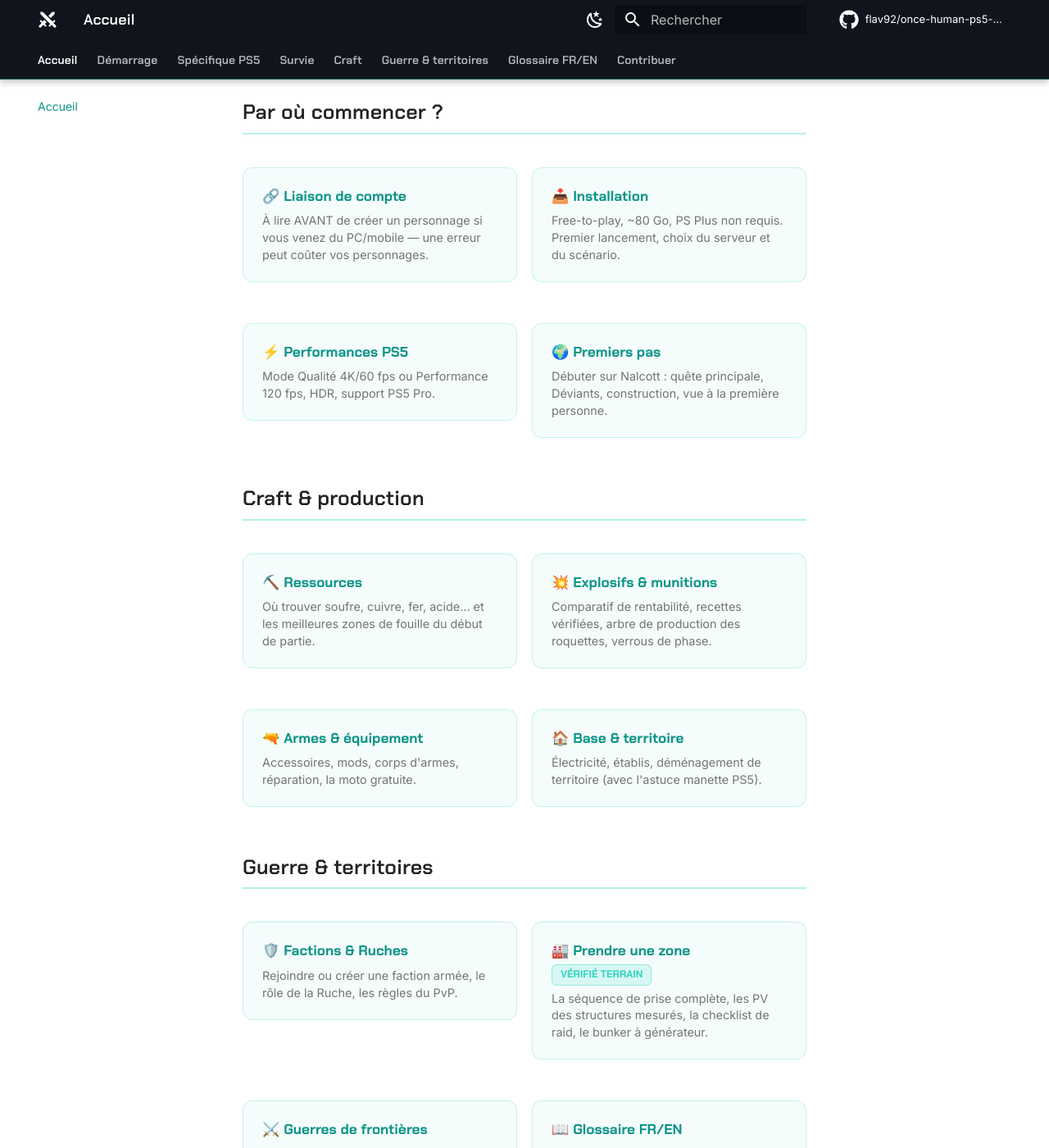
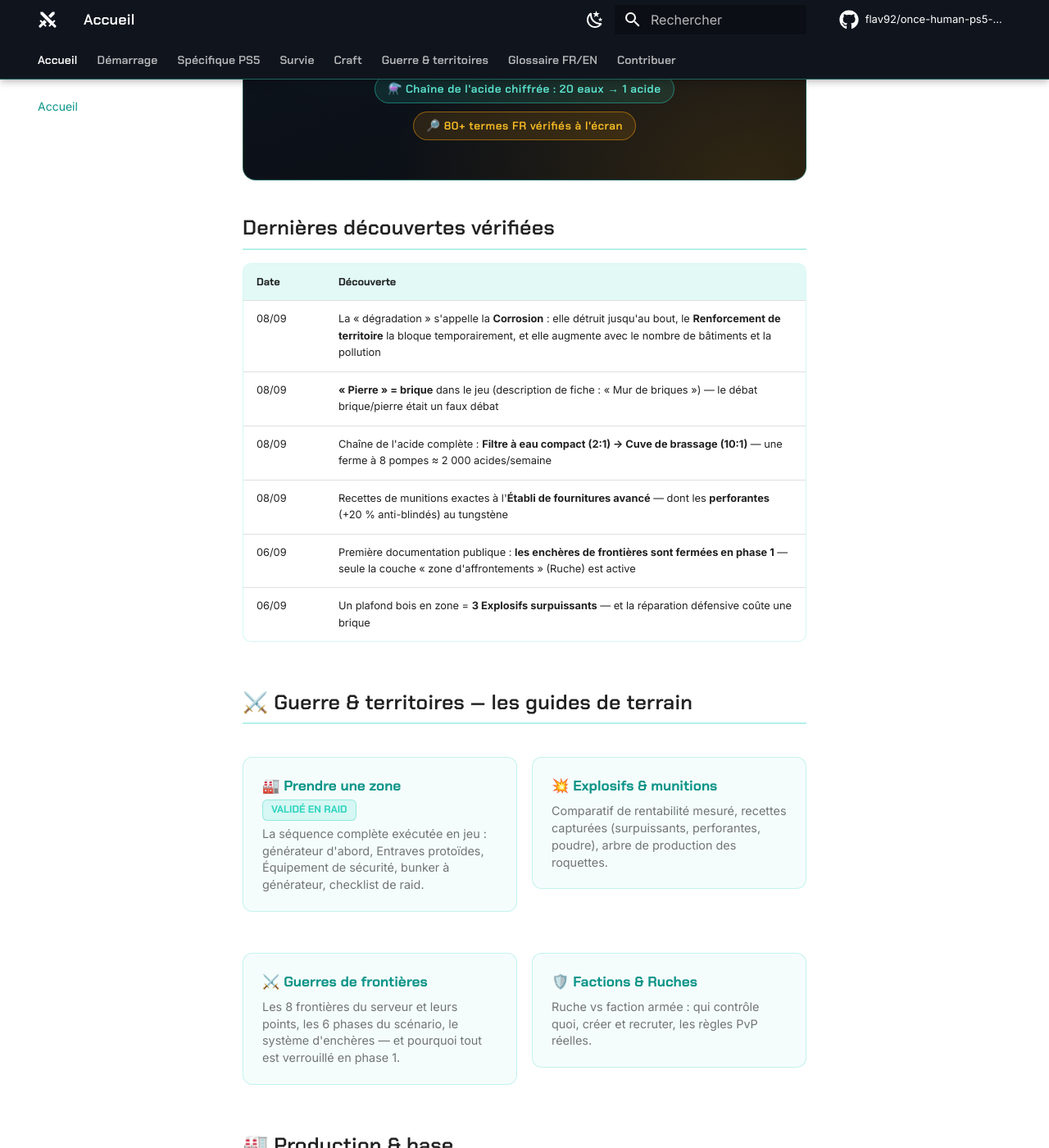
Before and after one commit to flav92/once-human-ps5-wiki, an MkDocs documentation site: the page built from docs/index.md, in a window 1280 px wide and 1400 px high, scrolled down 463 px. Shown: the whole window at 82% size. Built offline with MkDocs 1.6.1 and Material for MkDocs 9.7.7, drawn with Linux system fonts in a browser that asks for light colours; comment, search, counter and statistics services are not loaded; some of the changed text lies outside the part shown.

Commit message:
Accueil refondu : intel de terrain en avant — découvertes datées, chiffres mesurés, guides de guerre en premier
Co-Authored-By: Claude Fable 5 <noreply@anthropic.com>
Claude-Session: https://claude.ai/code/session_01TCxfqbazixhXZqmCd3gYVk

```diff
--- a/docs/index.md
+++ b/docs/index.md
@@ -4,18 +4,81 @@
 
 <h1>WIKI ONCE HUMAN — PS5</h1>
 
-<p>Le wiki communautaire francophone dédié à la version PlayStation 5 / PS5 Pro. Construit et vérifié <strong>en jeu</strong>, capture après capture — pas recopié des wikis PC.</p>
+<p>La référence francophone <strong>de terrain</strong> sur la version console : prises de zones exécutées en raid, PV des structures mesurés fiche par fiche, chaînes de production chiffrées en jeu. Rien n'est recopié des wikis PC — et ce qui n'est pas prouvé par capture est marqué comme tel.</p>
 
 <div class="oh-badges">
-<span class="oh-badge">✅ 50+ termes FR vérifiés en jeu</span>
-<span class="oh-badge">⚔️ Guides testés sur le terrain</span>
-<span class="oh-badge oh-badge--amber">🎮 Sortie PS5 : 25 août 2026</span>
-<span class="oh-badge oh-badge--amber">📱 Crossplay total</span>
+<span class="oh-badge">⚔️ Prise de zone validée en raid réel</span>
+<span class="oh-badge">📐 PV mesurés : béton 3200 · pierre 1800 · coffre 500</span>
+<span class="oh-badge">⚗️ Chaîne de l'acide chiffrée : 20 eaux → 1 acide</span>
+<span class="oh-badge oh-badge--amber">🔎 80+ termes FR vérifiés à l'écran</span>
 </div>
 
 </div>
 
-## Par où commencer ?
+## Dernières découvertes vérifiées
+
+| Date | Découverte |
+|---|---|
+| 08/09 | La « dégradation » s'appelle la **Corrosion** : elle détruit jusqu'au bout, le **Renforcement de territoire** la bloque temporairement, et elle augmente avec le nombre de bâtiments et la pollution |
+| 08/09 | **« Pierre » = brique** dans le jeu (description de fiche : « Mur de briques ») — le débat brique/pierre était un faux débat |
+| 08/09 | Chaîne de l'acide complète : **Filtre à eau compact (2:1) → Cuve de brassage (10:1)** — une ferme à 8 pompes ≈ 2 000 acides/semaine |
+| 08/09 | Recettes de munitions exactes à l'**Établi de fournitures avancé** — dont les **perforantes** (+20 % anti-blindés) au tungstène |
+| 06/09 | Première documentation publique : **les enchères de frontières sont fermées en phase 1** — seule la couche « zone d'affrontements » (Ruche) est active |
+| 06/09 | Un plafond bois en zone = **3 Explosifs surpuissants** — et la réparation défensive coûte une brique |
+
+## ⚔️ Guerre & territoires — les guides de terrain
+
+<div class="oh-grid" markdown>
+
+<a class="oh-card" href="guerre/prise-de-zone/" markdown>
+<span class="oh-card-title">🏭 Prendre une zone <span class="oh-verified">VALIDÉ EN RAID</span></span>
+<span class="oh-card-desc">La séquence complète exécutée en jeu : générateur d'abord, Entraves protoïdes, Équipement de sécurité, bunker à générateur, checklist de raid.</span>
+</a>
+
+<a class="oh-card" href="craft/explosifs/" markdown>
+<span class="oh-card-title">💥 Explosifs & munitions</span>
+<span class="oh-card-desc">Comparatif de rentabilité mesuré, recettes capturées (surpuissants, perforantes, poudre), arbre de production des roquettes.</span>
+</a>
+
+<a class="oh-card" href="guerre/frontieres/" markdown>
+<span class="oh-card-title">⚔️ Guerres de frontières</span>
+<span class="oh-card-desc">Les 8 frontières du serveur et leurs points, les 6 phases du scénario, le système d'enchères — et pourquoi tout est verrouillé en phase 1.</span>
+</a>
+
+<a class="oh-card" href="guerre/factions/" markdown>
+<span class="oh-card-title">🛡️ Factions & Ruches</span>
+<span class="oh-card-desc">Ruche vs faction armée : qui contrôle quoi, créer et recruter, les règles PvP réelles.</span>
+</a>
+
+</div>
+
+## 🏭 Production & base
+
+<div class="oh-grid" markdown>
+
+<a class="oh-card" href="jeu/base-territoire/" markdown>
+<span class="oh-card-title">🏠 Base, Corrosion & ferme à eau <span class="oh-verified">CHIFFRÉ</span></span>
+<span class="oh-card-desc">La ferme à eau industrielle (900 eaux/2-3 h), la chaîne de l'acide complète, les règles officielles de la Corrosion, PV et coûts de réparation mesurés.</span>
+</a>
+
+<a class="oh-card" href="jeu/ressources/" markdown>
+<span class="oh-card-title">⛏️ Ressources</span>
+<span class="oh-card-desc">Soufre, cuivre, fer, tungstène, acide : où farmer, quelles zones de fouille, quels Déviants.</span>
+</a>
+
+<a class="oh-card" href="jeu/armes-equipement/" markdown>
+<span class="oh-card-title">🔫 Armes & équipement</span>
+<span class="oh-card-desc">Le système d'accessoires réel de la version PS5 (composants de Précision), mods, réparation.</span>
+</a>
+
+<a class="oh-card" href="glossaire/" markdown>
+<span class="oh-card-title">📖 Glossaire FR/EN</span>
+<span class="oh-card-desc">Les noms exacts des menus PS5, vérifiés à l'écran — l'arme anti-confusion face aux guides PC mal traduits.</span>
+</a>
+
+</div>
+
+## 🌍 Débuter sur PS5
 
 <div class="oh-grid" markdown>
 
@@ -26,91 +89,33 @@
 
 <a class="oh-card" href="demarrage/installation/" markdown>
 <span class="oh-card-title">📥 Installation</span>
-<span class="oh-card-desc">Free-to-play, ~80 Go, PS Plus non requis. Premier lancement, choix du serveur et du scénario.</span>
-</a>
-
-<a class="oh-card" href="ps5/performances/" markdown>
-<span class="oh-card-title">⚡ Performances PS5</span>
-<span class="oh-card-desc">Mode Qualité 4K/60 fps ou Performance 120 fps, HDR, support PS5 Pro.</span>
+<span class="oh-card-desc">Free-to-play, ~80 Go, PS Plus non requis. Serveurs « Console », choix du scénario.</span>
 </a>
 
 <a class="oh-card" href="jeu/premiers-pas/" markdown>
 <span class="oh-card-title">🌍 Premiers pas</span>
-<span class="oh-card-desc">Débuter sur Nalcott : quête principale, Déviants, construction, vue à la première personne.</span>
+<span class="oh-card-desc">Débuter sur Nalcott, lire la carte, survivre aux premières nuits.</span>
+</a>
+
+<a class="oh-card" href="captures-a-faire/" markdown>
+<span class="oh-card-title">📸 Contribuer une capture</span>
+<span class="oh-card-desc">La liste de ce qui reste à prouver en jeu — chaque capture traitée devient une donnée ✅ datée.</span>
 </a>
 
 </div>
 
-## Craft & production
+## Les chiffres de référence (mesurés en jeu)
 
-<div class="oh-grid" markdown>
-
-<a class="oh-card" href="jeu/ressources/" markdown>
-<span class="oh-card-title">⛏️ Ressources</span>
-<span class="oh-card-desc">Où trouver soufre, cuivre, fer, acide… et les meilleures zones de fouille du début de partie.</span>
-</a>
-
-<a class="oh-card" href="craft/explosifs/" markdown>
-<span class="oh-card-title">💥 Explosifs & munitions</span>
-<span class="oh-card-desc">Comparatif de rentabilité, recettes vérifiées, arbre de production des roquettes, verrous de phase.</span>
-</a>
-
-<a class="oh-card" href="jeu/armes-equipement/" markdown>
-<span class="oh-card-title">🔫 Armes & équipement</span>
-<span class="oh-card-desc">Accessoires, mods, corps d'armes, réparation, la moto gratuite.</span>
-</a>
-
-<a class="oh-card" href="jeu/base-territoire/" markdown>
-<span class="oh-card-title">🏠 Base & territoire</span>
-<span class="oh-card-desc">Électricité, établis, déménagement de territoire (avec l'astuce manette PS5).</span>
-</a>
-
-</div>
-
-## Guerre & territoires
-
-<div class="oh-grid" markdown>
-
-<a class="oh-card" href="guerre/factions/" markdown>
-<span class="oh-card-title">🛡️ Factions & Ruches</span>
-<span class="oh-card-desc">Rejoindre ou créer une faction armée, le rôle de la Ruche, les règles du PvP.</span>
-</a>
-
-<a class="oh-card" href="guerre/prise-de-zone/" markdown>
-<span class="oh-card-title">🏭 Prendre une zone <span class="oh-verified">VÉRIFIÉ TERRAIN</span></span>
-<span class="oh-card-desc">La séquence de prise complète, les PV des structures mesurés, la checklist de raid, le bunker à générateur.</span>
-</a>
-
-<a class="oh-card" href="guerre/frontieres/" markdown>
-<span class="oh-card-title">⚔️ Guerres de frontières</span>
-<span class="oh-card-desc">Enchères, batailles programmées, Entraves protoïdes, la liste des frontières du serveur.</span>
-</a>
-
-<a class="oh-card" href="glossaire/" markdown>
-<span class="oh-card-title">📖 Glossaire FR/EN</span>
-<span class="oh-card-desc">Les noms exacts des menus PS5 en français, vérifiés à l'écran — la référence anti-confusion.</span>
-</a>
-
-</div>
-
-## L'essentiel en 30 secondes
-
-| Info | Détail |
+| Donnée | Valeur |
 |---|---|
-| Sortie PS5 | 25 août 2026 (11h00 PT) |
-| Plateformes | PS5, PS5 Pro, Xbox Series X\|S (+ PC et mobile) |
-| Prix | Free-to-play (cosmétiques et Battle Pass, pas de pay-to-win) |
-| PS Plus requis | ❌ Non |
-| Taille | ~80 Go sur PS5 |
-| Modes graphiques | Qualité (4K/60 fps) ou Performance (120 fps), HDR |
-| Crossplay | ✅ Complet avec PC, Xbox et mobile (même région) |
-| Cross-progression | ✅ Via liaison de compte — voir la page dédiée ! |
-| Nouveauté console | Vue à la première personne (basculable à tout moment) |
-
-## Liens officiels
-
-- [Site officiel Once Human](https://www.oncehuman.game/) · [PlayStation Store](https://store.playstation.com/en-us/concept/10015762/) · [FAQ du lancement console](https://www.oncehuman.game/news/update/20260820/40780_1311772.html)
-- Wiki communautaire : [contribuer](contribuer.md) — le jeu vient de sortir, chaque info vérifiée compte !
+| Mur en béton 01 | **3 200 PV** — réparation : 1 brique + 1 bois + 1 lingot d'acier |
+| Mur/Plafond « en pierre 01 » (= brique) | **1 800 PV** |
+| Caisse de rangement (petite ou grande) | **500 PV** — la Corrosion les touche aussi |
+| Plafond bois en zone GvG | 3 200 PV = **3 Explosifs surpuissants** |
+| Explosifs surpuissants | 3639 dég. — Arbre Tech, 180 pts, **dispo phase 1** |
+| Munitions perforantes ×240 | 7 tungstène + 2 poudre + 20 protoplasme — **+20 % anti-blindés** |
+| Acide | 20 eaux contaminées → 1 acide (2:1 puis 10:1) |
+| Équipement de sécurité | 20 cuivre + 10 fer + 8 pièces + 3 composants + 5 acide + 1 câble |
 
 ---
-*Wiki non officiel, sans affiliation avec NetEase / Starry Studio.*
+*Wiki non officiel, sans affiliation avec NetEase / Starry Studio. Version PS5 sortie le 25 août 2026 — crossplay complet, free-to-play.*
```
